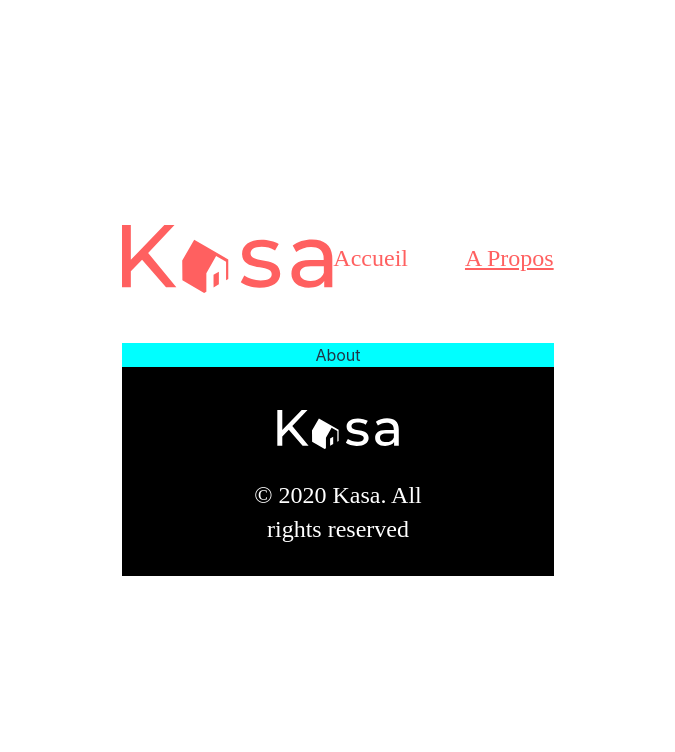
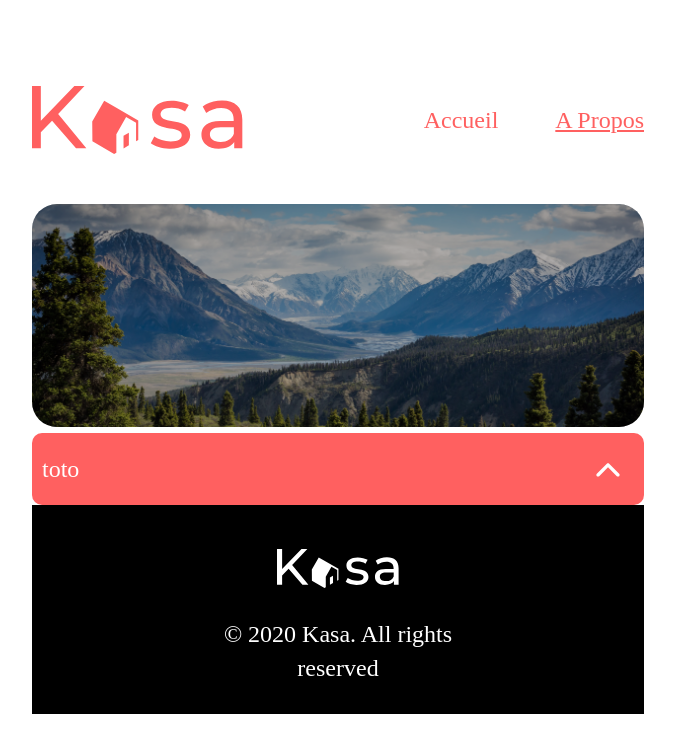
Before and after one commit to julienyassef/OC-P11-Developpez-une-application-Web-avec-React-et-React-Router, a React (Vite) app: page /about in a window 1280 px wide. Shown: the top 752 px of the page, without its empty margins (302-977 px from the left). Built offline with nearby package versions, Linux system fonts and the light colour scheme.

Commit message:
création de l'element collapse, sauvegard pause

```diff
--- /dev/null
+++ b/src/components/Collapse.css
@@ -0,0 +1,26 @@
+.collapse {
+    display: flex;
+    width: 582px;
+    height: 52PX;
+    padding: 10px 20px 10px 10px;
+    align-items: center;
+    border-radius: 10px;
+    background-color: #FF6060;
+}
+
+.arrow{
+    width: 32px;
+    height: 32px;
+    transform: rotate(-180deg);
+    margin-left: auto;
+}
+
+.title {
+    color: #FFF;
+    font-family: Montserrat;
+    font-size: 24px;
+    font-style: normal;
+    font-weight: 500;
+    line-height: 142.6%;
+    margin-right: auto;
+}
--- /dev/null
+++ b/src/components/Collapse.jsx
@@ -0,0 +1,17 @@
+import './Collapse.css'
+import { useState } from 'react';
+import arrow from "../assets/arrow.svg"
+
+const Collapse = ({ title, children }) => {
+  const [isCollapsed, setCollapsed] = useState(true);
+
+  return (
+    <div className='collapse'>
+      <span className='title'>{title}toto</span>
+      <img src={arrow} alt="fléche" className='arrow' onClick={() => setCollapsed(!isCollapsed)} />
+      {!isCollapsed && <div>{children}</div>}
+    </div>
+  );
+};
+
+export default Collapse;
--- a/src/page/About.css
+++ b/src/page/About.css
@@ -1,3 +1,25 @@
-.toto {
-    background-color: aqua;
+.img-banner-about {
+    object-fit: cover;
+    object-position: center;
+    width: 100%;
+    height: 223px;
+    border-radius: 25px;
 }
+
+.container-banner-about {
+    position: relative;
+}
+
+.darken-banner-about {
+    position: absolute;
+    height: 223px;
+    border-radius: 25px;
+    top: 0;
+    bottom: 0;
+    left: 0;
+    right: 0;
+    opacity: 0.3;
+    background: #000;
+    mix-blend-mode: darken;
+
+}
--- a/src/page/About.jsx
+++ b/src/page/About.jsx
@@ -1,8 +1,17 @@
 import './About.css'
+import pictureAbout from '../assets/pictureAbout.png'
+import Collapse from '../components/Collapse'
+
 
 function About() {
   return (
-    <div className='toto'>About</div>
+    <div className='about'>
+      <div className='container-banner-about '>
+      <div className='darken-banner-about'></div>
+      <img className="img-banner-about" src= {pictureAbout} alt="photo montagne"/>
+      </div>
+      <Collapse/>
+    </div>
   )
 }
 export default About
```
Also changed, not shown: src/assets/arrow.svg (added), src/assets/pictureAbout.png (added).
